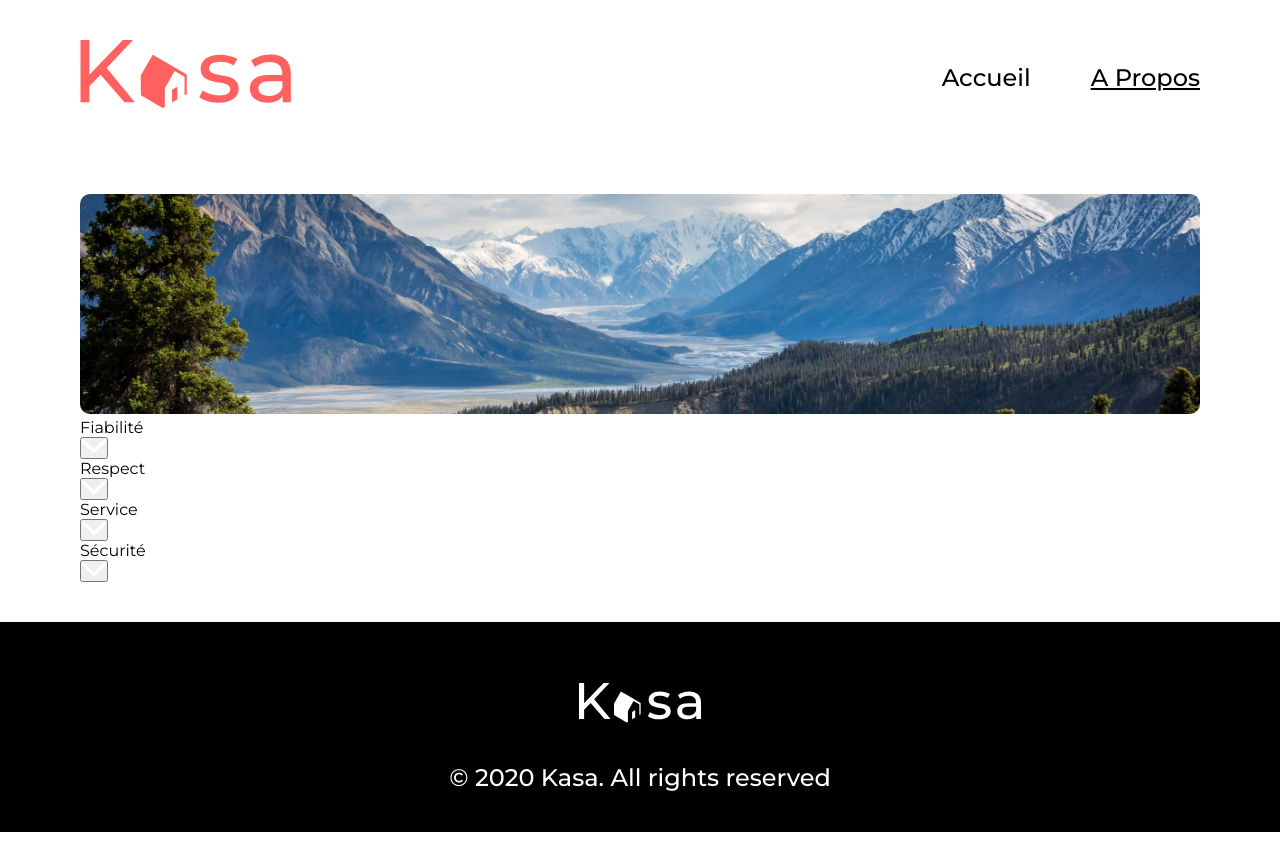
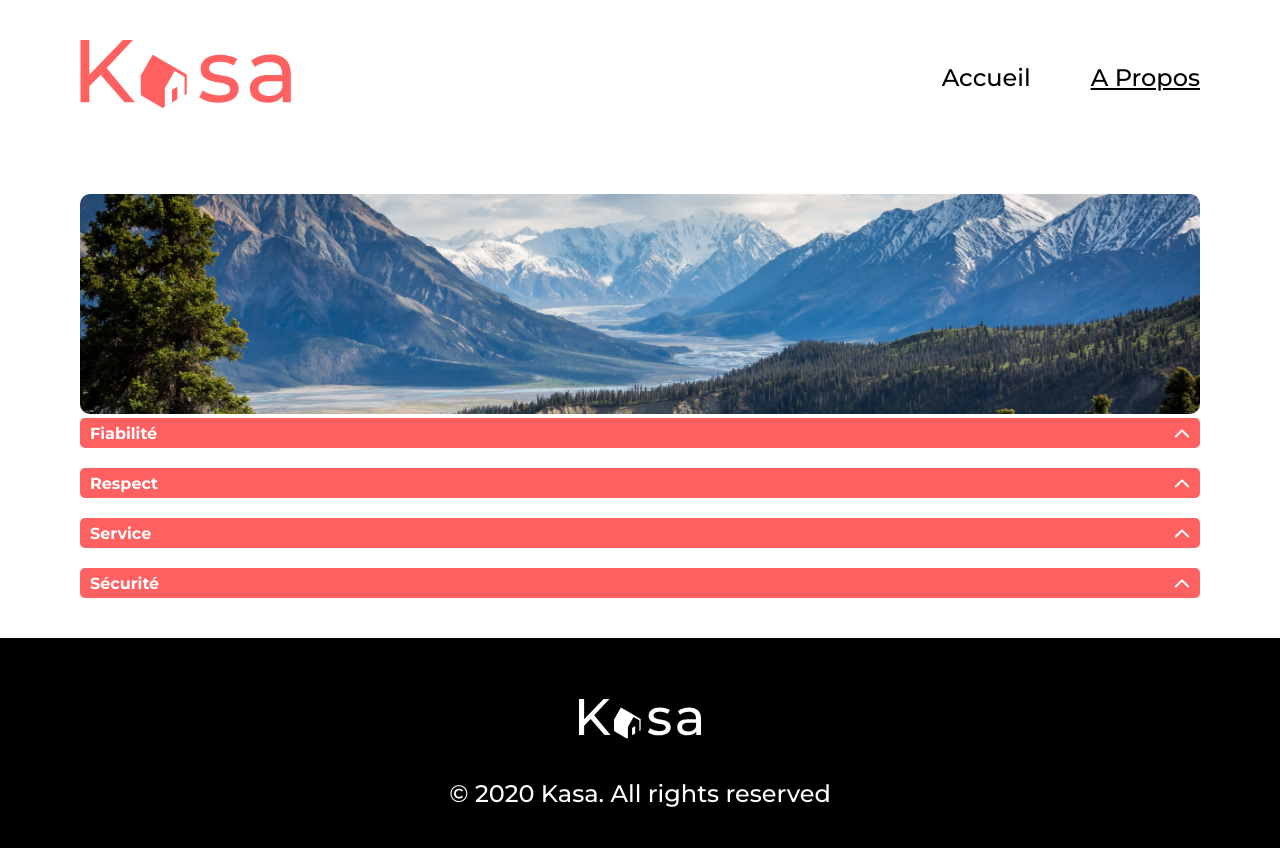
Before and after one commit to Linch022/Projet7-OC, a React (Vite) app in the folder my-react-app/: page /a-propos in a window 1280 px wide. Built offline with nearby package versions, Linux system fonts and the light colour scheme.

Commit message:
Collapse fermée stylisé pour la page about

```diff
--- a/my-react-app/src/components/Collapse.jsx
+++ b/my-react-app/src/components/Collapse.jsx
@@ -8,11 +8,13 @@ function Collapse({ collapseData }) {
     setIsOpen(!isOpen);
   };
   return (
-    <div className='collapse'>
-      <p className='collapse__title'>{collapseData.title}</p>
-      <button className='collapse__button' onClick={toggleCollapse}>
-        <img src={vector} alt='' />
-      </button>
+    <>
+      <div className='collapse-head'>
+        <p className='collapse-head__title'>{collapseData.title}</p>
+        <button className='collapse-head__button' onClick={toggleCollapse}>
+          <img src={vector} alt='' />
+        </button>
+      </div>
       {isOpen && (
         <ul>
           {collapseData.content.map((item, index) => (
@@ -20,7 +22,7 @@ function Collapse({ collapseData }) {
           ))}
         </ul>
       )}
-    </div>
+    </>
   );
 }
 
--- a/my-react-app/src/pages/About.jsx
+++ b/my-react-app/src/pages/About.jsx
@@ -32,9 +32,13 @@ function About() {
   return (
     <div className='about-page'>
       <Banner bannerImg={bannerImg} />
-      {collapsesData.map((item, index) => (
-        <Collapse collapseData={item} key={index} />
-      ))}
+      <ul className='about-page__collapse-container'>
+        {collapsesData.map((item, index) => (
+          <li key={index}>
+            <Collapse collapseData={item} />
+          </li>
+        ))}
+      </ul>
     </div>
   );
 }
--- a/my-react-app/src/styles/app.scss
+++ b/my-react-app/src/styles/app.scss
@@ -5,5 +5,7 @@
 @use './layout/footer';
 @use './layout/body';
 @use './pages/home';
+@use './pages/about-page';
 @use './components/card';
 @use './components/banner';
+@use './components/collapse';
--- a/my-react-app/src/styles/components/_collapse.scss
+++ b/my-react-app/src/styles/components/_collapse.scss
@@ -0,0 +1,28 @@
+.collapse-box {
+}
+.collapse-head {
+  display: flex;
+  flex: row;
+  justify-content: space-between;
+  align-items: center;
+  height: 30px;
+  background-color: #ff6060;
+  padding: 10px;
+  border-radius: 5px;
+  &__title {
+    font-weight: 700;
+    color: white;
+  }
+  &__button {
+    background-color: #ff6060;
+    border: none;
+    display: flex;
+    align-items: center;
+    justify-content: center;
+    img {
+      height: 9px;
+      width: 16px;
+      transform: rotate(180deg);
+    }
+  }
+}
--- /dev/null
+++ b/my-react-app/src/styles/pages/_about-page.scss
@@ -0,0 +1,7 @@
+.about-page {
+  &__collapse-container {
+    display: flex;
+    flex-direction: column;
+    gap: 20px;
+  }
+}
```
